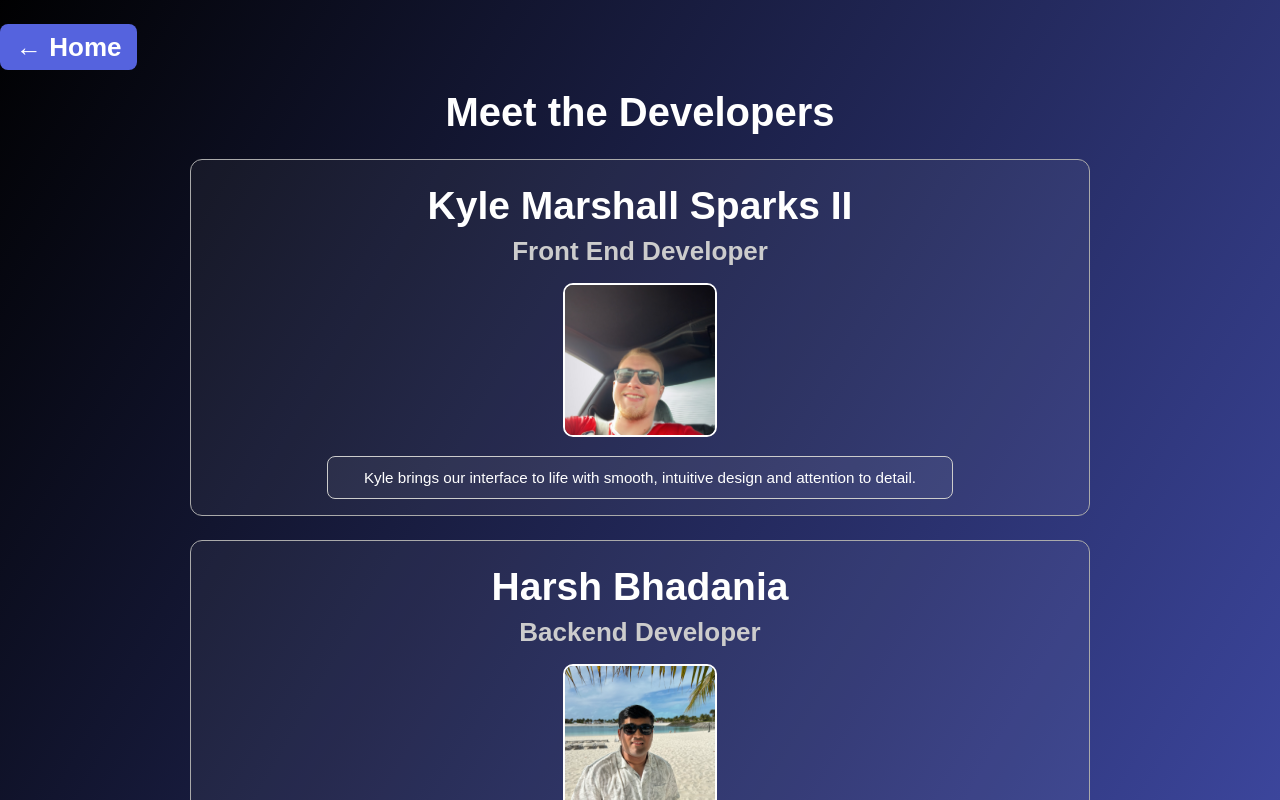
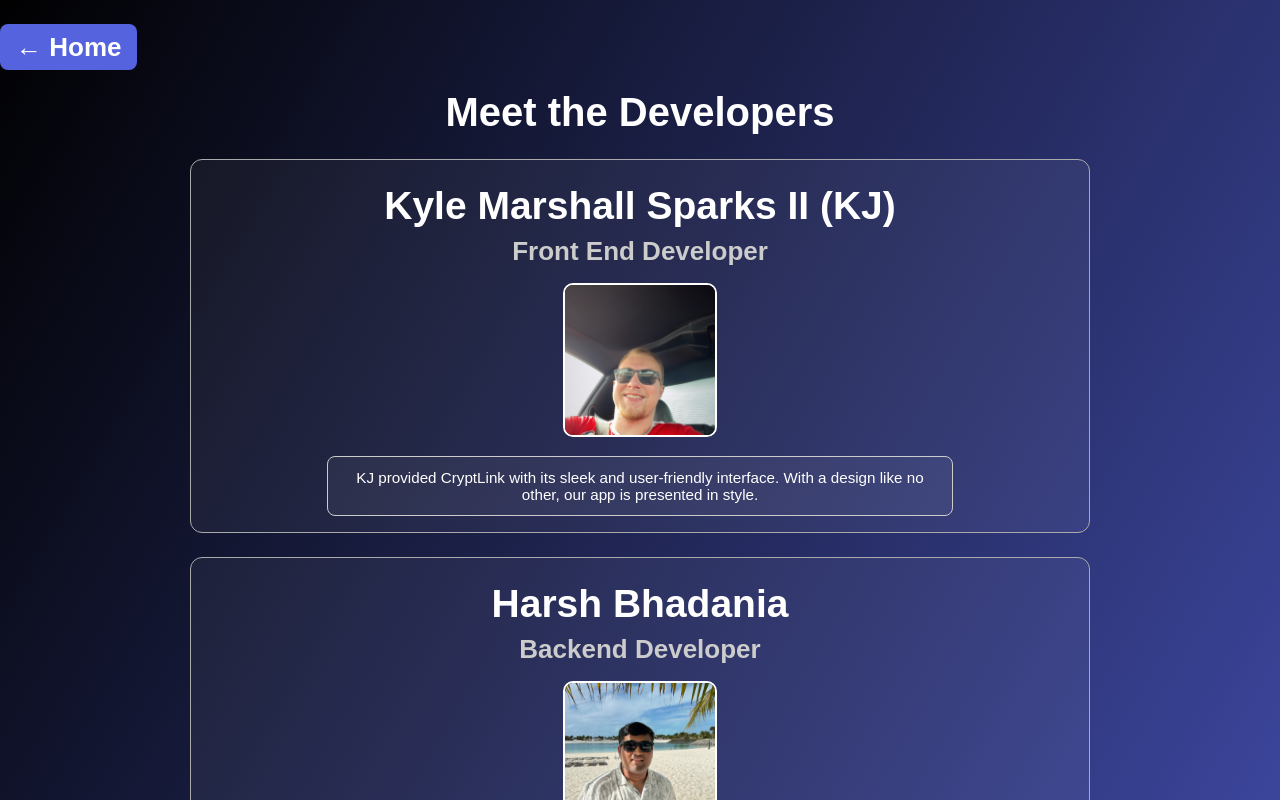
Before and after one commit to chysom9/CryptLink, a React (Create React App) app in the folder cryptlinkapp/: page /about in a window 1280 px wide. Shown: the top 800 px of the page. Built offline with nearby package versions, Linux system fonts and the light colour scheme.

Commit message:
Update aboutUs.js

```diff
--- a/cryptlinkapp/src/JS/aboutUs.js
+++ b/cryptlinkapp/src/JS/aboutUs.js
@@ -10,9 +10,9 @@ import zakirImg from "../assets/zakir.jpg";
 function AboutUs() {
   const developers = [
     {
-      name: "Kyle Marshall Sparks II",
+      name: "Kyle Marshall Sparks II (KJ)",
       role: "Front End Developer",
-      description: "Kyle brings our interface to life with smooth, intuitive design and attention to detail.",
+      description: "KJ provided CryptLink with its sleek and user-friendly interface. With a design like no other, our app is presented in style.",
       image: kyleImg,
     },
     {
```
